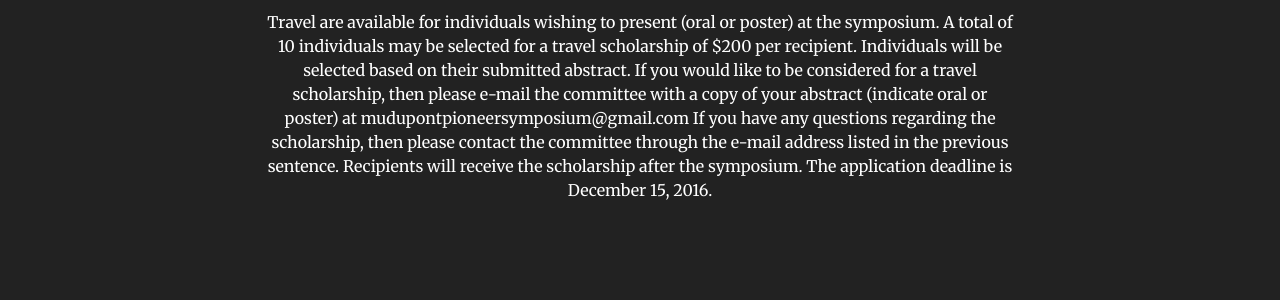
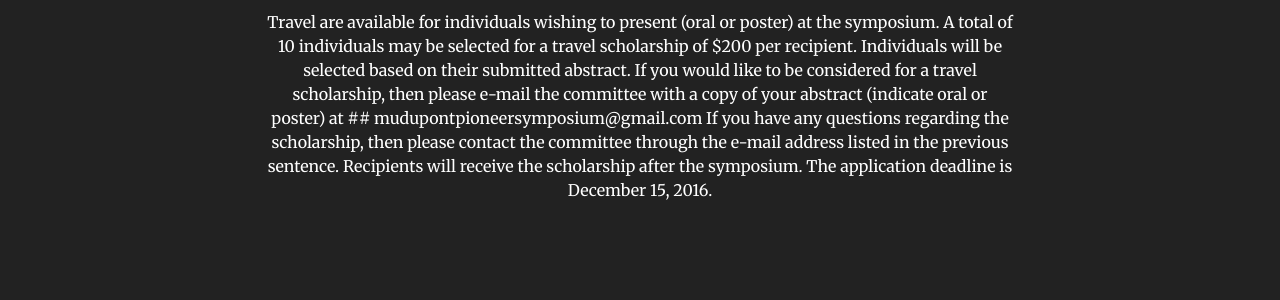
Before and after one commit to mupioneersymposium/mupioneersymposium.github.io, a Jekyll site: the page built from travel.md, in a window 1280 px wide. Shown: the part 245-545 px from the top of the page. Built offline with Jekyll 4.4.1, drawn with Linux system fonts in a browser that asks for light colours.

```diff
--- a/travel.md
+++ b/travel.md
@@ -9,6 +9,6 @@ layout: regular
 Travel are available for individuals wishing to present (oral or poster) at the symposium.
 A total of 10 individuals may be selected for a travel scholarship of $200 per recipient.
 Individuals will be selected based on their submitted abstract.
-If you would like to be considered for a travel scholarship, then please e-mail the committee with a copy of your abstract (indicate oral or poster) at mudupontpioneersymposium@gmail.com
+If you would like to be considered for a travel scholarship, then please e-mail the committee with a copy of your abstract (indicate oral or poster) at ## mudupontpioneersymposium@gmail.com
 If you have any questions regarding the scholarship, then please contact the committee through the e-mail address listed in the previous sentence.
 Recipients will receive the scholarship after the symposium. The application deadline is December 15, 2016.
```
